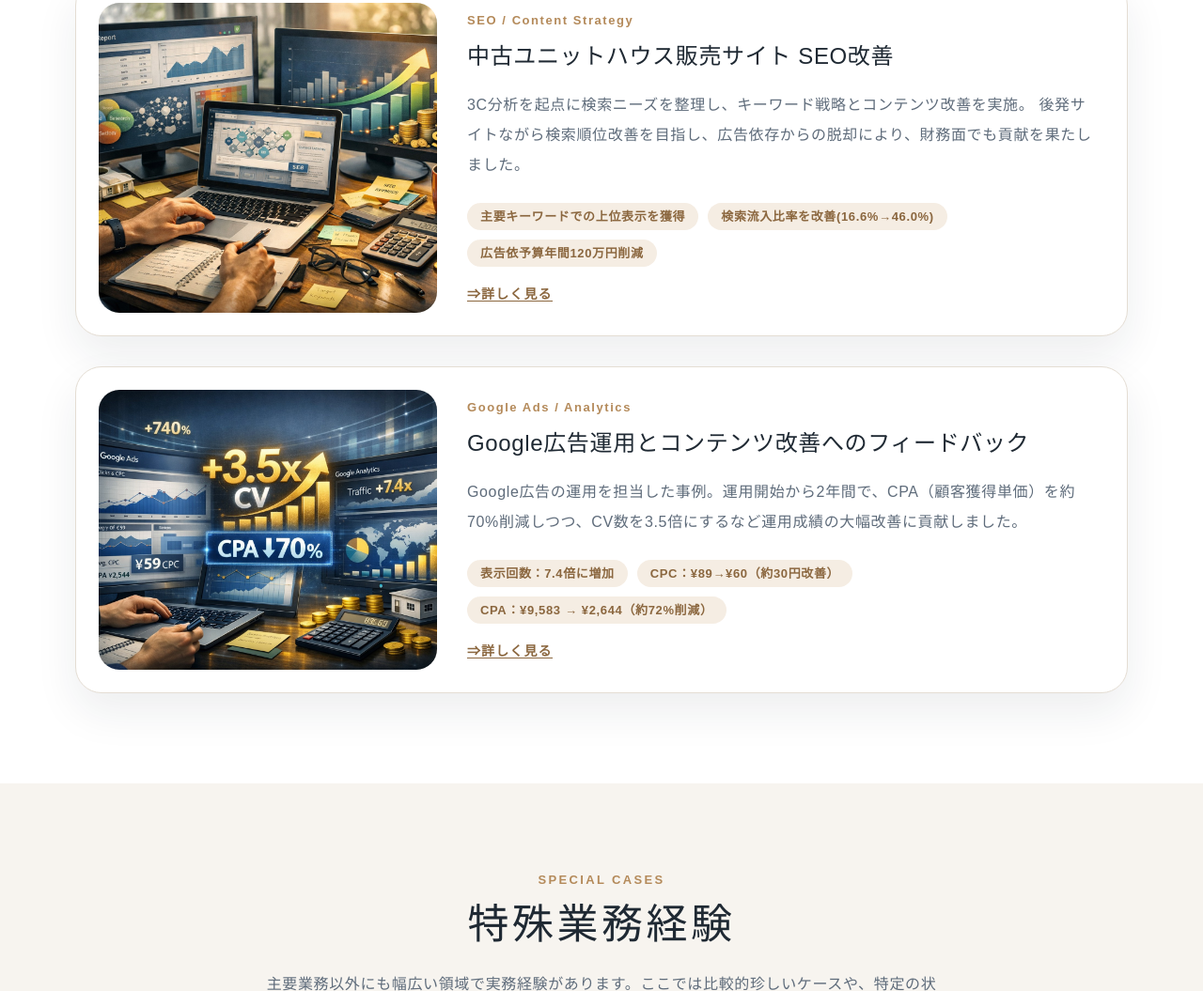
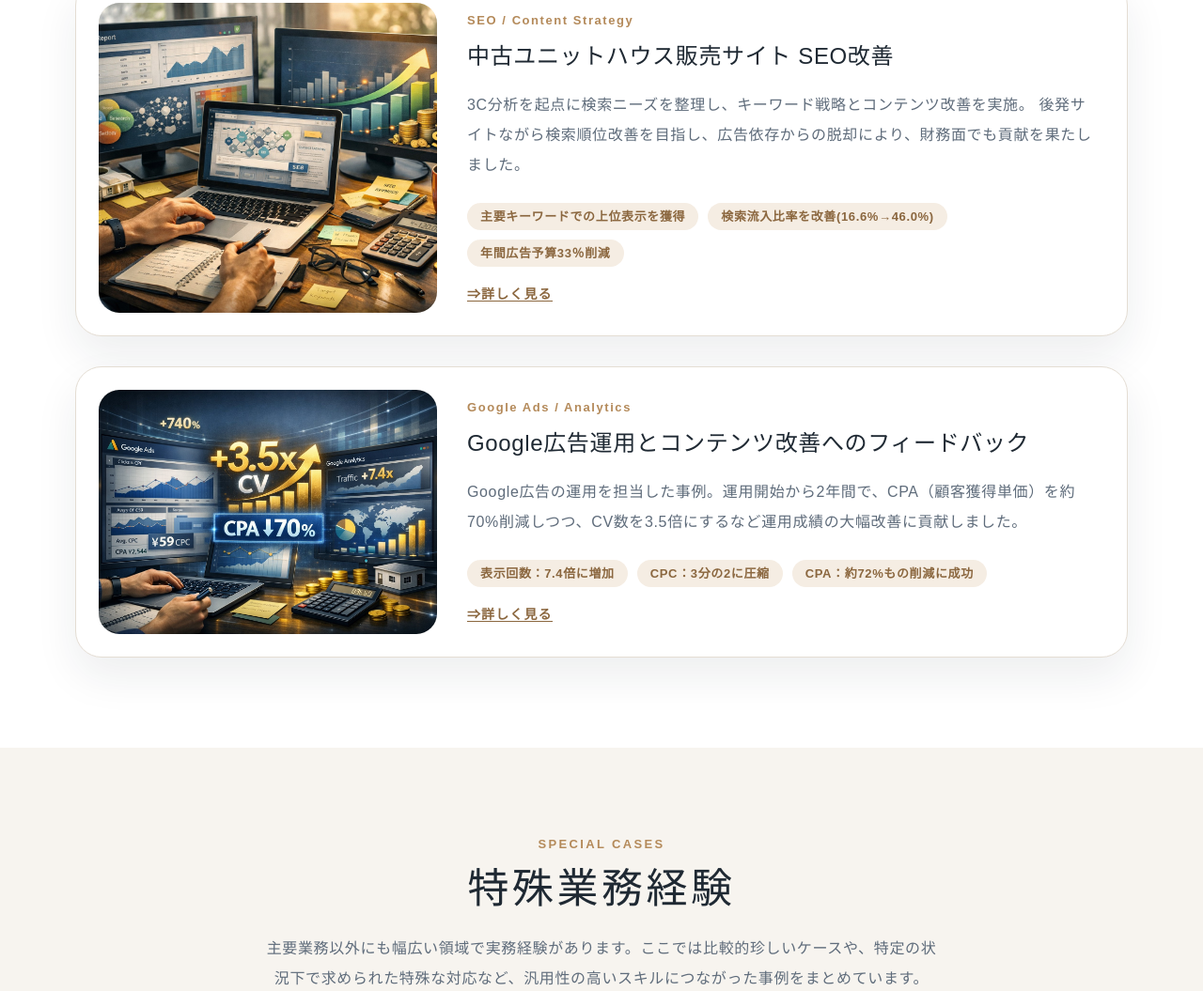
Before and after one commit to kazutakayazaki-ops/portfolio, a plain HTML site: page index.html in a window 1280 px wide. Shown: the part 3248-4303 px from the top of the page at 94% size. Drawn offline with Linux system fonts and the light colour scheme.

Commit message:
Add files via upload

```diff
--- a/index.html
+++ b/index.html
@@ -197,7 +197,7 @@
               <ul>
                 <li>主要キーワードでの上位表示を獲得</li>
                 <li>検索流入比率を改善(16.6%→46.0%)</li>
-                <li>広告依予算年間120万円削減</li>
+                <li>年間広告予算33％削減</li>
               </ul>
               <a href="portfolio.html#work-unit-house-seo" class="work-detail-link">⇒詳しく見る</a>
             </div>
@@ -216,8 +216,8 @@
               </p>
               <ul>
                 <li>表示回数：7.4倍に増加</li>
-                <li>CPC：¥89→¥60（約30円改善）</li>
-                <li>CPA：¥9,583 → ¥2,644（約72%削減）</li>
+                <li>CPC：3分の2に圧縮</li>
+                <li>CPA：約72%もの削減に成功</li>
               </ul>
               <a href="portfolio.html#work-google-ads" class="work-detail-link">⇒詳しく見る</a>
             </div>
```
